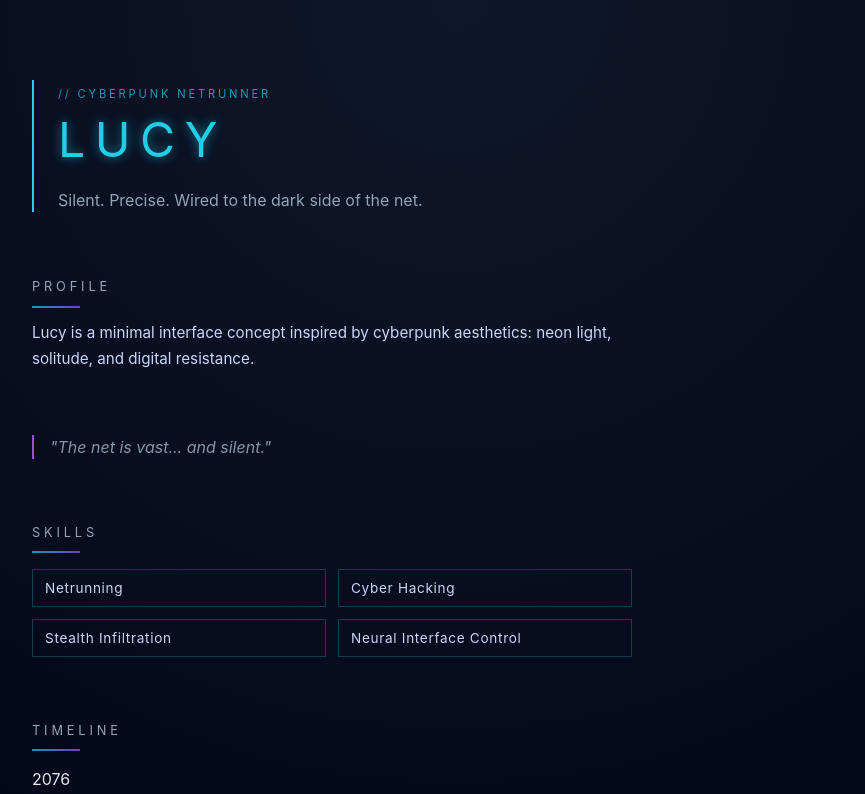
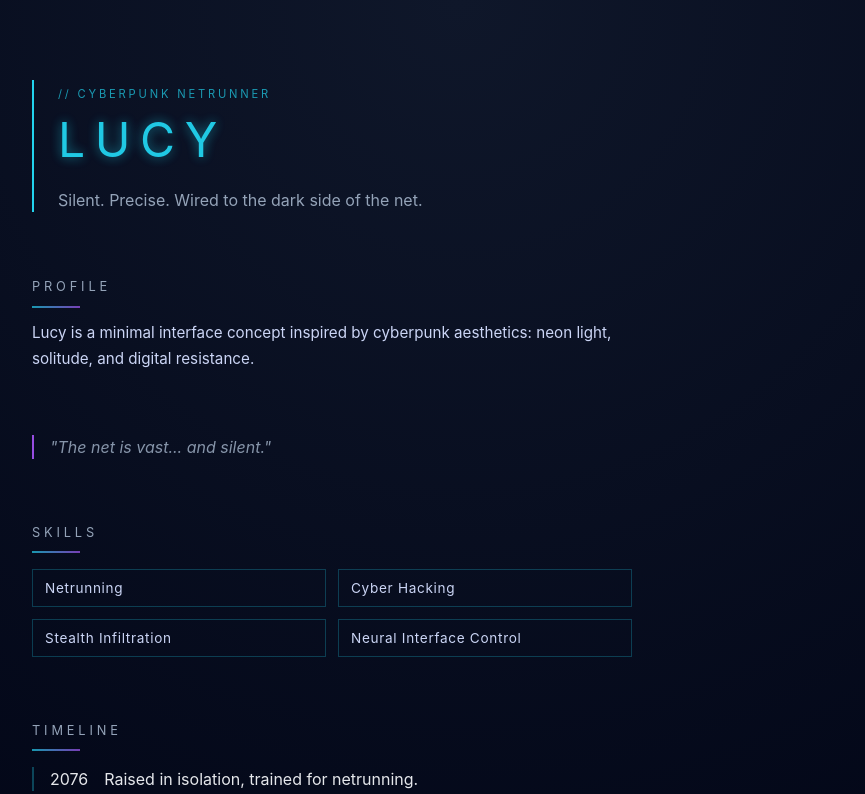
Before and after one commit to thanzero0/LucyWeb, a Next.js app in the folder zero/: page / in a window 1280 px wide. Shown: the top 794 px of the page, without its empty margins (182-1047 px from the left). Built offline with nearby package versions, Linux system fonts and the light colour scheme.

Commit message:
update global css timeline

```diff
--- a/zero/src/app/globals.css
+++ b/zero/src/app/globals.css
@@ -221,3 +221,10 @@ main {
   flex-direction: column;
   gap: 16px;
 }
+
+.timeline li {
+  display: flex;
+  gap: 16px;
+  padding-left: 16px;
+  border-left: 2px solid rgba(34, 211, 238, 0.3);
+}
```
